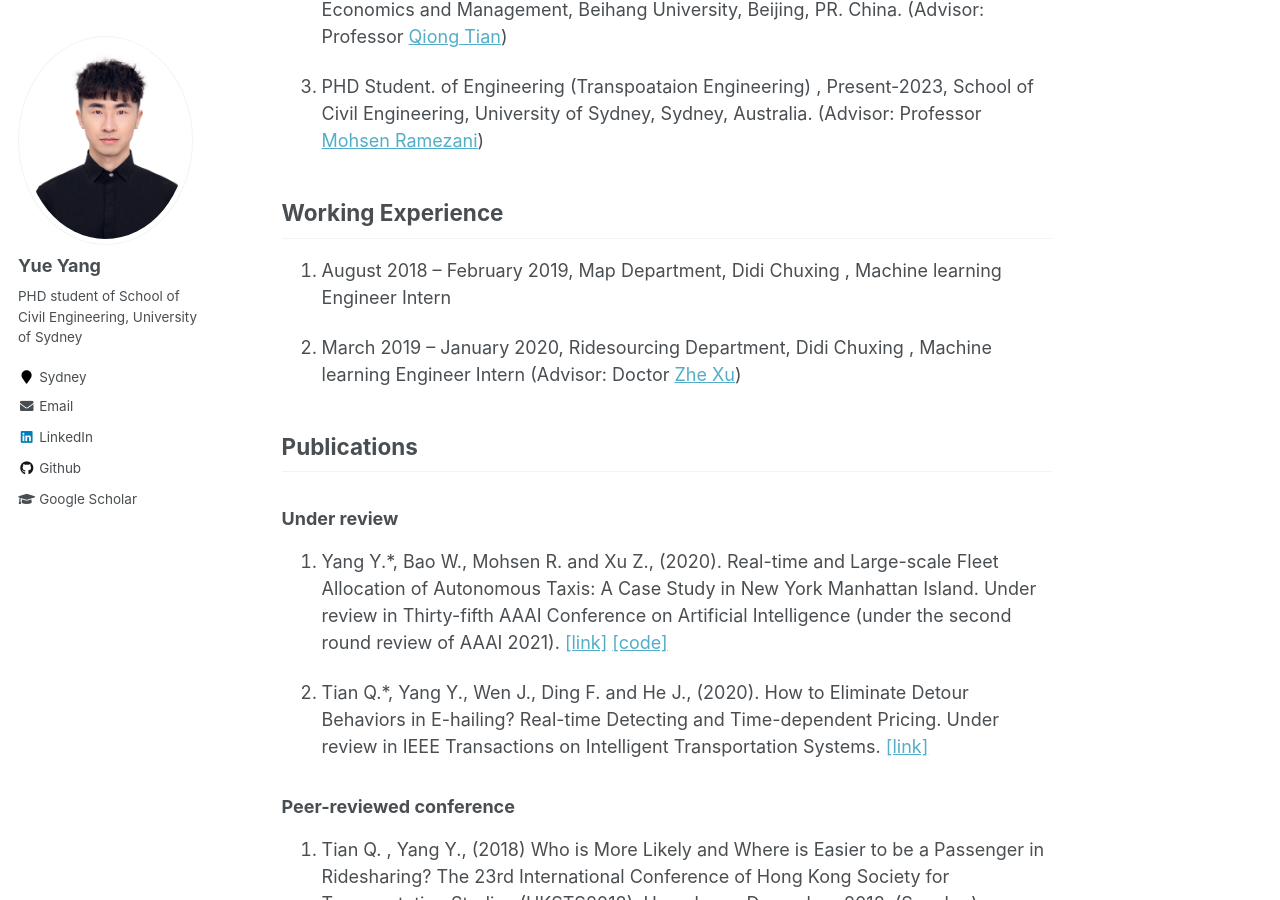
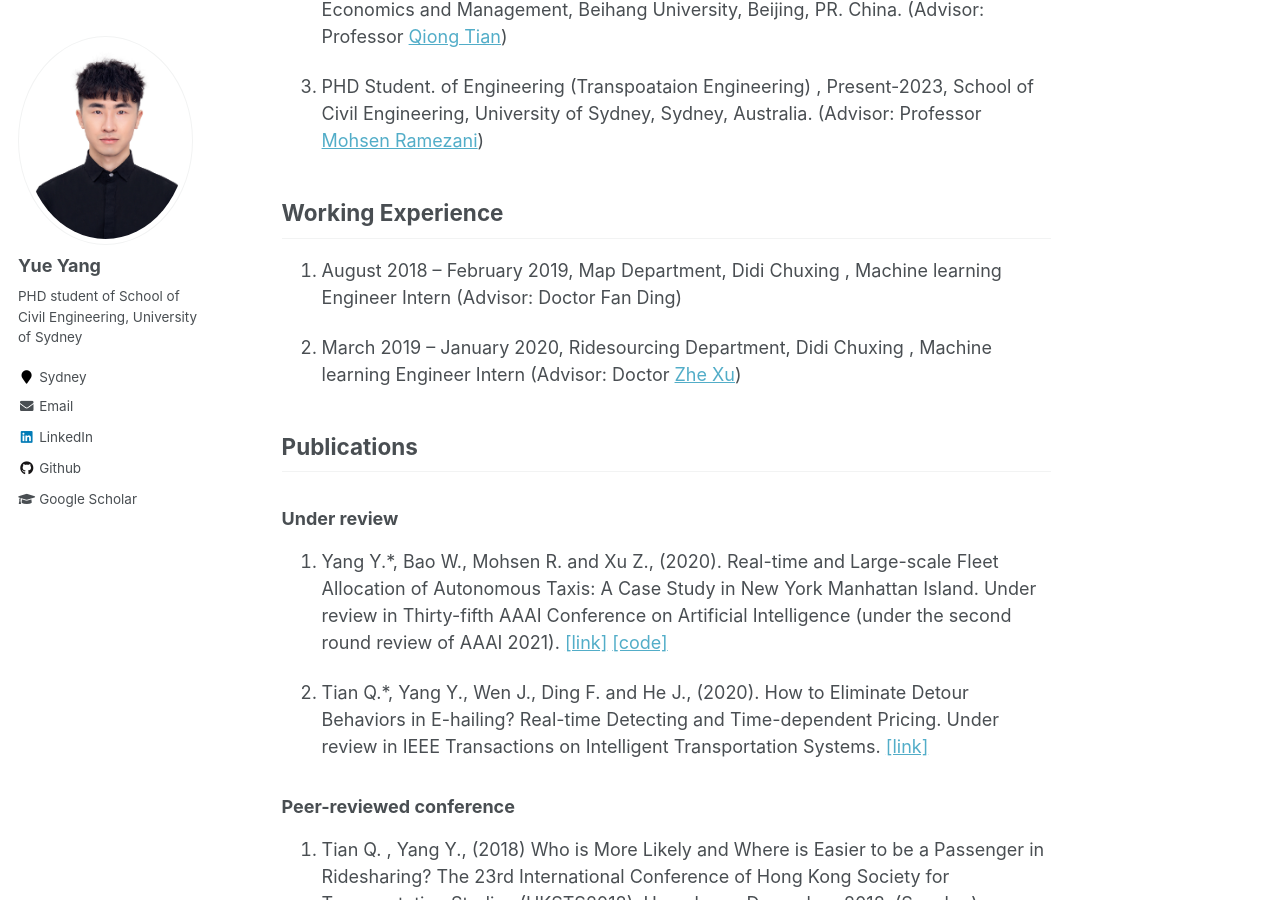
Before and after one commit to marco-yue/biography, a Jekyll site: the page built from _pages/about.md, in a window 1280 px wide and 900 px high, scrolled down 1013 px. Built offline with Jekyll 4.4.1, drawn with Linux system fonts in a browser that asks for light colours.

Commit message:
Update about.md

```diff
--- a/_pages/about.md
+++ b/_pages/about.md
@@ -36,7 +36,7 @@ Now I am a PHD student, majored in Transportation Engineering of University of S
 
 ## Working Experience
 
-1. August 2018 – February 2019, Map Department, Didi Chuxing , Machine learning Engineer Intern
+1. August 2018 – February 2019, Map Department, Didi Chuxing , Machine learning Engineer Intern (Advisor: Doctor Fan Ding)
 
 2. March 2019 – January 2020, Ridesourcing Department, Didi Chuxing , Machine learning Engineer Intern (Advisor: Doctor [Zhe Xu](https://sites.google.com/site/zhexuutssjtu/))
 
```
